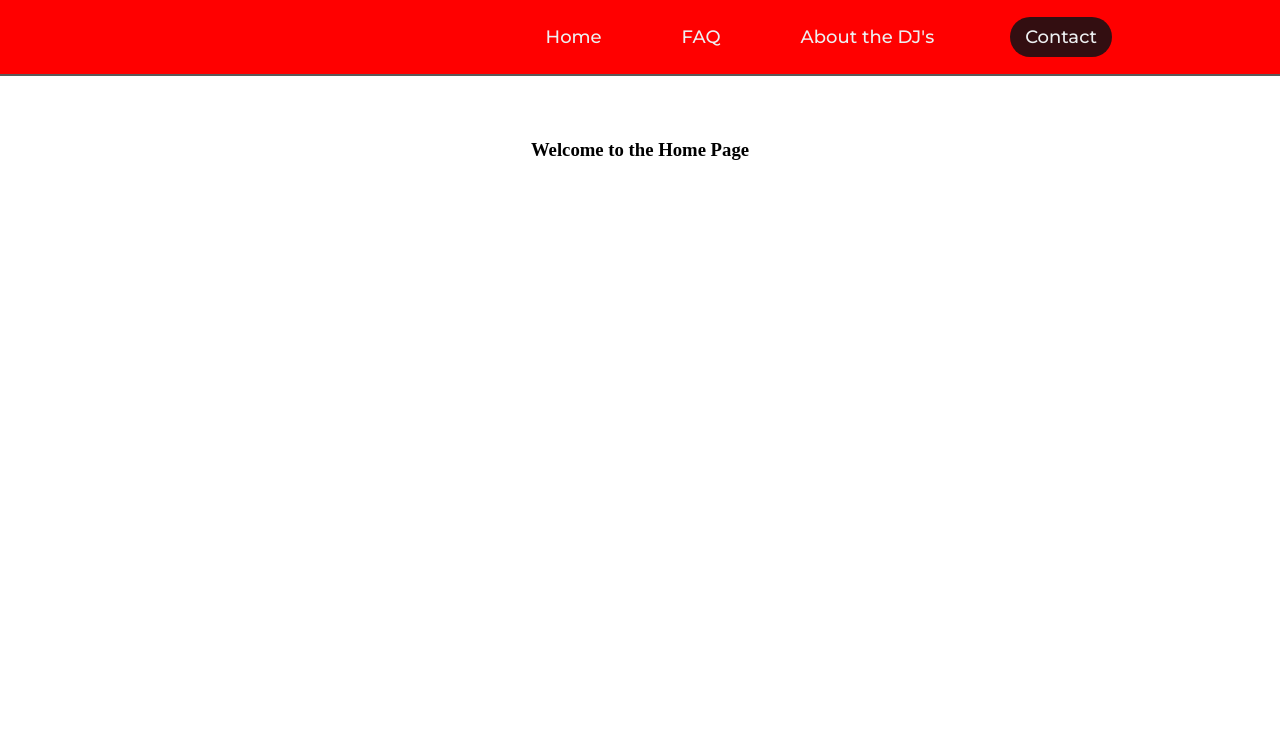
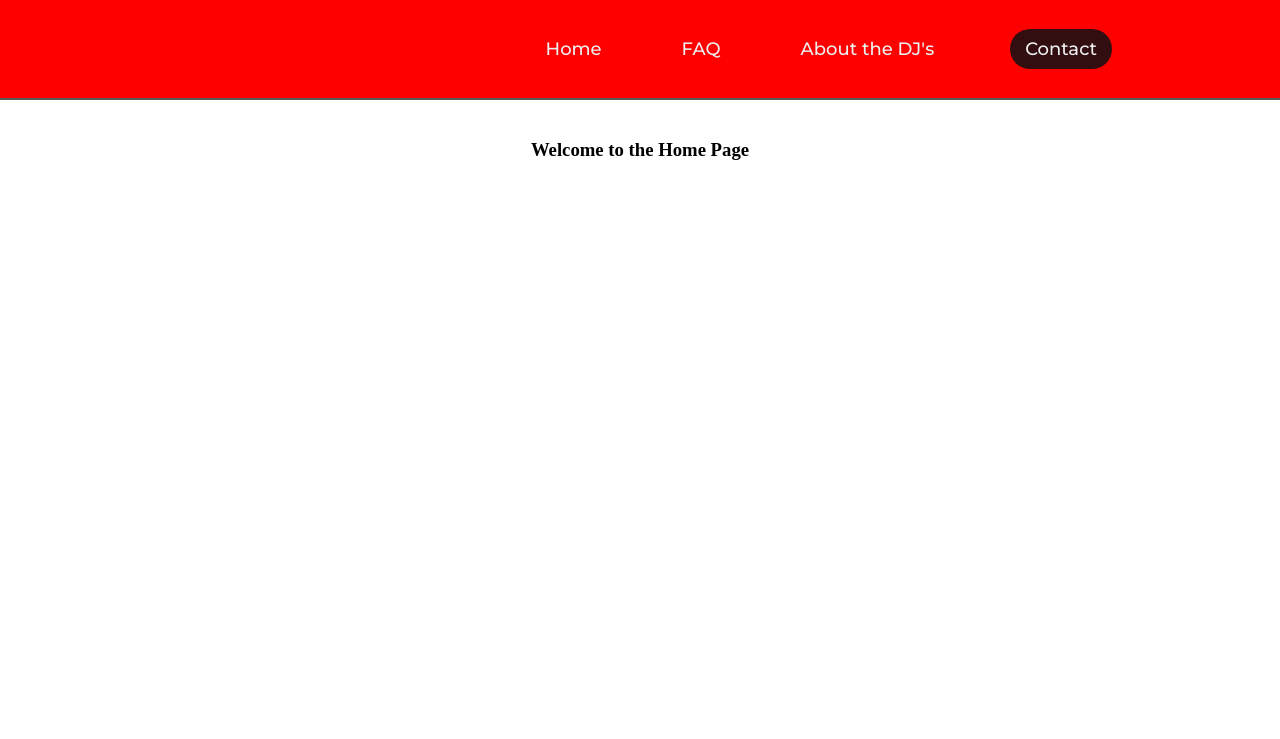
Before and after one commit to samahesh56/dj-web-design, a Flask app: page / in a window 1280 px wide. Shown: the top 739 px of the page. Run offline with Flask 3, Linux system fonts and the light colour scheme.

Commit message:
hotfixes

```diff
--- a/website/static/css/styles.css
+++ b/website/static/css/styles.css
@@ -23,14 +23,9 @@
     display: flex;
     justify-content: space-between;
     align-items: center;
-    padding: 10px 10%;
+    padding: 22px 10%;
     background-color: red; /* Red background for the navbar */
     border-bottom: 2px solid rgb(92, 89, 89);
-}
-
-/* Style for the rest of the background */
-body {
-    background-color: darkgray; /* Dark gray background for the body */
 }
 
 /* Logo Styles */
--- a/website/templates/base.html
+++ b/website/templates/base.html
@@ -7,7 +7,7 @@
     <meta name="viewport" content="width=device-width, initial-scale=1.0">
     <link rel="stylesheet" href="{{ url_for('static', filename='css/styles.css') }}">
     <link rel="icon" href="{{ url_for('static', filename='img/favicon.ico') }}">
-    <title>Dj Web Design</title> <!-- Add your page title here -->
+    <title>Dj Web Design</title> <!-- Add page title here -->
 </head>
 <body>
     <header> <!-- Navbar structure -->
@@ -67,7 +67,7 @@
                 <a href="#" class="social-icon">Twitter</a>
                 <a href="#" class="social-icon">LinkedIn</a>
                 <a href="#" class="social-icon">Instagram</a>
-                <!-- Add more social icons as needed -->
+                <!-- Add more socials as needed -->
             </div>
         </div>
         <div class="copyright">
--- a/website/views.py
+++ b/website/views.py
@@ -16,4 +16,4 @@
 
 @views.route('/contact')
 def contact():
-    return 'Contact me at samahesh56@gmail.com'
+    return render_template('contact.html')
```
